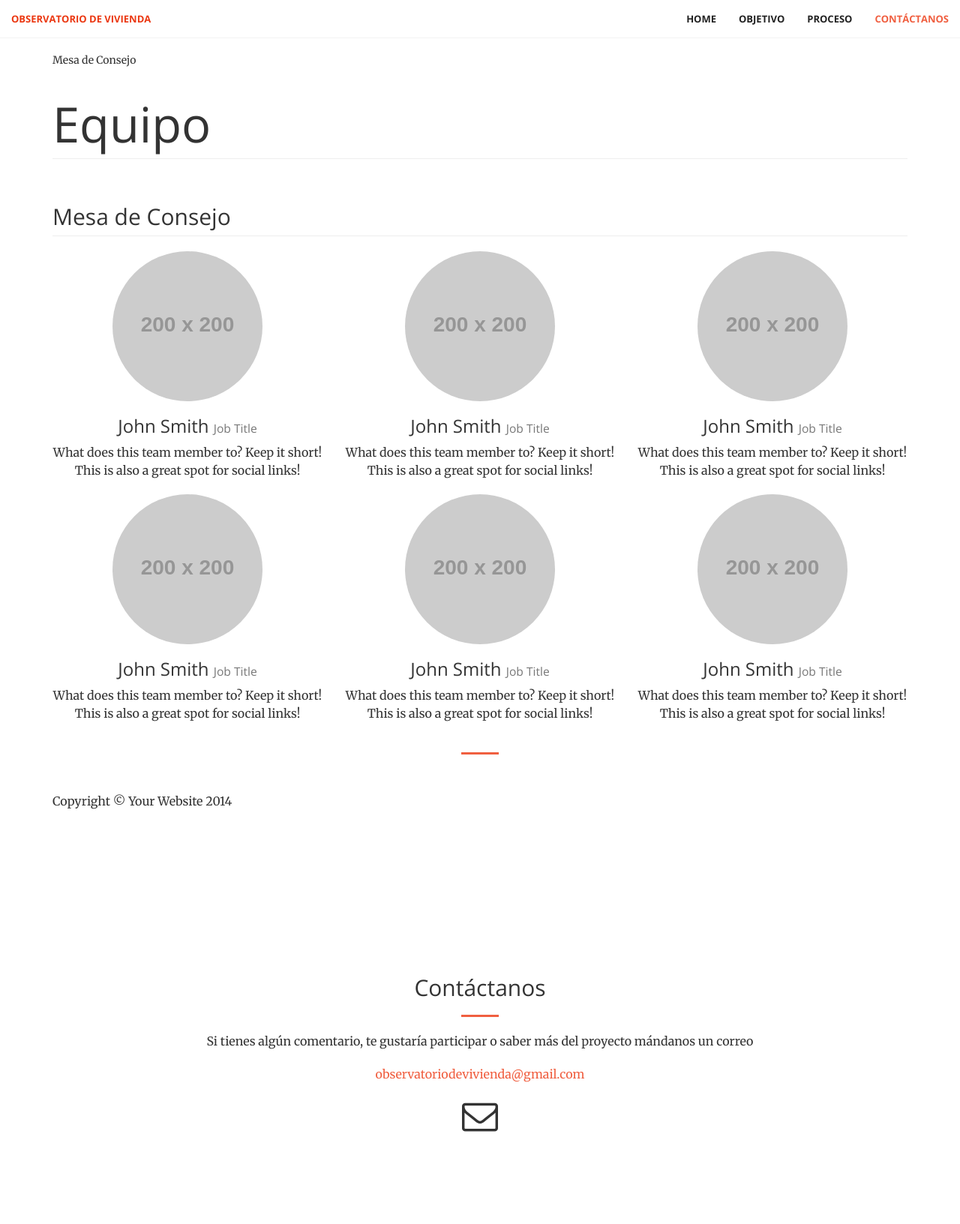
After one commit to ObservatoriodeVivienda/webapp, a Django app: page /aboutus/ in a window 1280 px wide. The commit adds this page. Shown: the whole page at 75% size. Run offline with Django 3.2, Linux system fonts and the light colour scheme; grey boxes labelled with a size stand in for pictures from a placeholder-image service; parts of the project's set-up code (start-up, migrations or seed data) failed here and were passed over; some libraries are stand-ins or nearby versions.

Commit message:
about us

```diff
--- /dev/null
+++ b/compareconstitutions/templates/compareconstitutions/aboutus.html
@@ -0,0 +1,154 @@
+{% extends "base.html" %}
+{% load staticfiles %}
+
+{% block imgheader %}
+{% endblock %}
+
+{% block navbar %}
+<nav id="mainNav" class="navbar navbar-default navbar-fixed-top">
+    <div class="container-fluid">
+        <!-- Brand and toggle get grouped for better mobile display -->
+        <div class="navbar-header">
+            <button type="button" class="navbar-toggle collapsed" data-toggle="collapse" data-target="#bs-example-navbar-collapse-1">
+                <span class="sr-only">Toggle navigation</span>
+                <span class="icon-bar"></span>
+                <span class="icon-bar"></span>
+                <span class="icon-bar"></span>
+            </button>
+            <a class="navbar-brand page-scroll" style="font-size:13px" href="/#page-top">Observatorio de Vivienda</a>
+        </div>
+        <!-- Collect the nav links, forms, and other content for toggling -->
+        <div class="collapse navbar-collapse" id="bs-example-navbar-collapse-1">
+            <ul class="nav navbar-nav navbar-right">
+                <li>
+                    <a class="page-scroll" href="/#page-top">Home</a>
+                </li>
+                <li>
+                    <a class="page-scroll" href="/#about">Objetivo</a>
+                </li>
+                <li>
+                    <a class="page-scroll" href="/proceso">Proceso</a>
+                </li>
+                <li>
+                    <a class="page-scroll" href="#contact">Contáctanos</a>
+                </li>
+            </ul>
+        </div>
+        <!-- /.navbar-collapse -->
+    </div>
+
+</nav>
+{% endblock %}
+
+
+{% block body %}
+
+<body>
+<!-- Page Content -->
+<div class="container">
+
+<!-- Introduction Row -->
+
+Mesa de Consejo
+<div class="row">
+    <div class="col-lg-12">
+        <h1 class="page-header">Equipo
+            <small></small>
+        </h1>
+        <p></p>
+    </div>
+</div>
+
+<!-- Team Members Row -->
+
+<div class="row">
+    <div class="col-lg-12">
+        <h2 class="page-header">Mesa de Consejo</h2>
+    </div>
+    <div class="col-lg-4 col-sm-6 text-center">
+        <img class="img-circle img-responsive img-center" src="http://placehold.it/200x200" alt="">
+        <h3>John Smith
+            <small>Job Title</small>
+        </h3>
+        <p>What does this team member to? Keep it short! This is also a great spot for social links!</p>
+    </div>
+    <div class="col-lg-4 col-sm-6 text-center">
+        <img class="img-circle img-responsive img-center" src="http://placehold.it/200x200" alt="">
+        <h3>John Smith
+            <small>Job Title</small>
+        </h3>
+        <p>What does this team member to? Keep it short! This is also a great spot for social links!</p>
+    </div>
+    <div class="col-lg-4 col-sm-6 text-center">
+        <img class="img-circle img-responsive img-center" src="http://placehold.it/200x200" alt="">
+        <h3>John Smith
+            <small>Job Title</small>
+        </h3>
+        <p>What does this team member to? Keep it short! This is also a great spot for social links!</p>
+    </div>
+    <div class="col-lg-4 col-sm-6 text-center">
+        <img class="img-circle img-responsive img-center" src="http://placehold.it/200x200" alt="">
+        <h3>John Smith
+            <small>Job Title</small>
+        </h3>
+        <p>What does this team member to? Keep it short! This is also a great spot for social links!</p>
+    </div>
+    <div class="col-lg-4 col-sm-6 text-center">
+        <img class="img-circle img-responsive img-center" src="http://placehold.it/200x200" alt="">
+        <h3>John Smith
+            <small>Job Title</small>
+        </h3>
+        <p>What does this team member to? Keep it short! This is also a great spot for social links!</p>
+    </div>
+    <div class="col-lg-4 col-sm-6 text-center">
+        <img class="img-circle img-responsive img-center" src="http://placehold.it/200x200" alt="">
+        <h3>John Smith
+            <small>Job Title</small>
+        </h3>
+        <p>What does this team member to? Keep it short! This is also a great spot for social links!</p>
+    </div>
+
+
+</div>
+
+<hr>
+
+<!-- Footer -->
+<footer>
+    <div class="row">
+        <div class="col-lg-12">
+            <p>Copyright &copy; Your Website 2014</p>
+        </div>
+        <!-- /.col-lg-12 -->
+    </div>
+    <!-- /.row -->
+</footer>
+
+</div>
+<!-- /.container -->
+
+<!-- jQuery -->
+<script src="/js/jquery.js"></script>
+
+<!-- Bootstrap Core JavaScript -->
+<script src="/js/bootstrap.min.js"></script>
+<script type="text/javascript">
+    $("#navbar-default").css("border-color","rgb(34,34,34,.05)").css("background-color", "#fff;")
+</script>
+</body>
+
+<link rel="stylesheet" href="/css/round-about.css" type="text/css">
+
+
+{% endblock %}
+
+{% block javascript %}
+    <script src="https://ajax.googleapis.com/ajax/libs/jquery/1.11.3/jquery.min.js"></script>
+    <script type="text/javascript">
+    $("#cartodb-text").remove()
+
+    </script>
+    <script type="text/javascript">
+        $("#contact").css("background","rgb(245,245,245) !important")
+    </script>
+{% endblock %}
--- a/compareconstitutions/templates/compareconstitutions/index.html
+++ b/compareconstitutions/templates/compareconstitutions/index.html
@@ -49,7 +49,7 @@
                         <div class="service-box">
                             <i class="affordable_logo" data-wow-delay=".2s"></i>
                             <h3></h3>
-                            <a href="#">
+                            <a href="/aboutus">
                             <img src="{% static "compareconstitutions/img/iconos/iconos-vivienda-equip256.png"%}" style="width:50%; margin-top:-10%;">
                             </a>
                             <br><br>
--- a/compareconstitutions/templates/compareconstitutions/map.html
+++ b/compareconstitutions/templates/compareconstitutions/map.html
@@ -53,10 +53,10 @@
 <center><font color="#f05f40"><h2>Mapeo de Variables:</h2></font>
 </div>
     <div>
-        <div id="explain">
+        <div id="explain" class="col-xs-12 col-lg-4" >
         </div>
 
-        <div id="map">
+        <div id="map" class="col-xs-12 col-lg-8" >
 
 			<iframe width="100%" height="520" frameborder="0" src="https://observatoriodevivienda.cartodb.com/viz/3669c21a-7617-11e5-ab50-0e5db1731f59/embed_map" allowfullscreen webkitallowfullscreen mozallowfullscreen oallowfullscreen msallowfullscreen></iframe>
 		</div>
--- a/compareconstitutions/views.py
+++ b/compareconstitutions/views.py
@@ -21,6 +21,9 @@ def directory(request,):
 def projects(request,):
     return render_to_response("compareconstitutions/projects.html")
 
+
+def aboutus(request,):
+    return render_to_response("compareconstitutions/aboutus.html")
 
 def compareconstitutions(request,):
     try:
--- a/webapp/urls.py
+++ b/webapp/urls.py
@@ -57,6 +57,7 @@ urlpatterns = patterns('',
     url(r'^projects/$','compareconstitutions.views.projects'),
     url(r'^map/$','compareconstitutions.views.map'),
     url(r'^directory/$','compareconstitutions.views.directory'),
+    url(r'^aboutus/$','compareconstitutions.views.aboutus'),
     url(r'^weblog/', include('zinnia.urls', namespace='zinnia')),
     url(r'^comments/', include('django_comments.urls')),
     #url(r'^', include(blog_urls, namespace='zinnia')),
```
